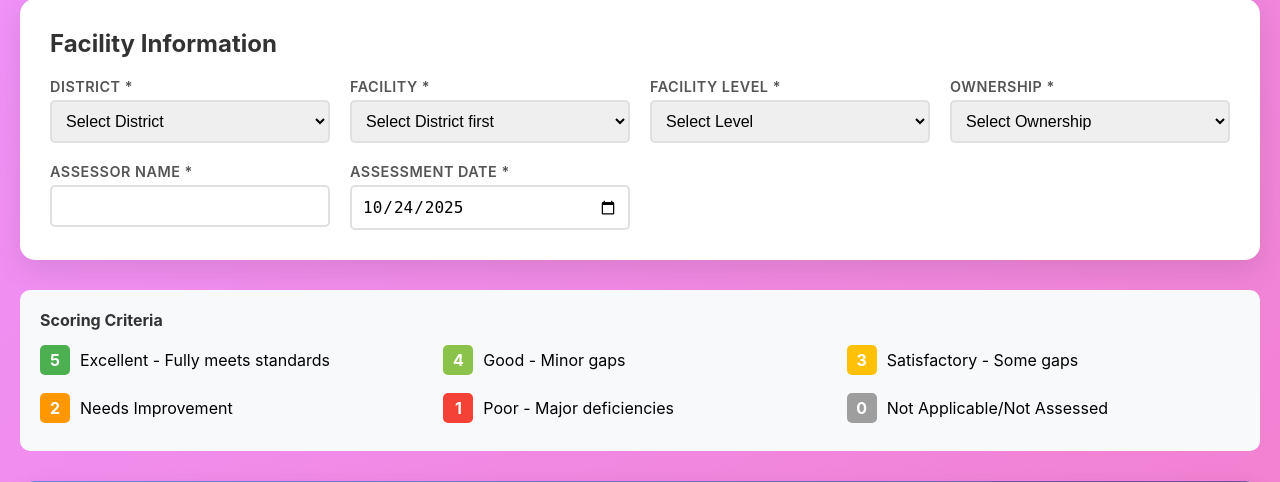
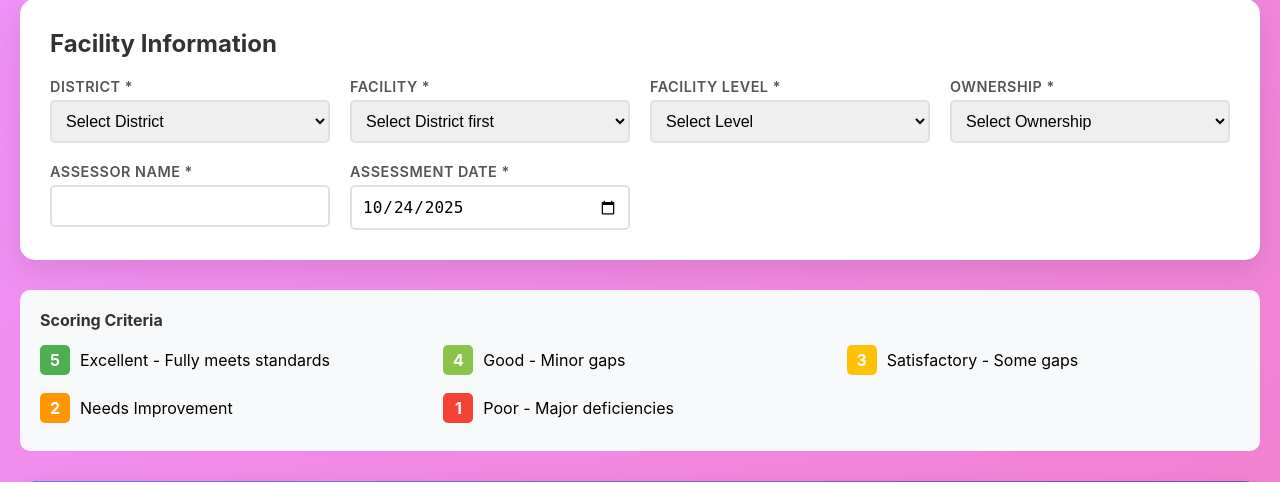
Before and after one commit to Isaac25-lgtm/CHAI, a Flask app: page /tools in a window 1280 px wide. Shown: the part 117-599 px from the top of the page. Run offline with Flask 3, Linux system fonts and the light colour scheme; some libraries are stand-ins or nearby versions.

Commit message:
Remove 'Not Applicable/Not Assessed' (Score 0) option
All indicators must be assessed, so score 0 is not needed.

Changes:
- Removed score 0 from scoring criteria display in tools.html
- Removed score 0 from SCORING_CRITERIA dictionary in app.py
- Updated README.md scoring table to reflect 1-5 scale only

Valid score range is now 1-5:
- 5: Excellent
- 4: Good
- 3: Satisfactory
- 2: Needs Improvement
- 1: Poor

All indicators require assessment and scoring.

```diff
--- a/app.py
+++ b/app.py
@@ -140,8 +140,7 @@ SCORING_CRITERIA = {
     4: "Good - Meets most standards with minor gaps",
     3: "Satisfactory - Meets basic standards with some gaps",
     2: "Needs Improvement - Significant gaps identified",
-    1: "Poor - Major deficiencies requiring urgent attention",
-    0: "Not Applicable/Not Assessed"
+    1: "Poor - Major deficiencies requiring urgent attention"
 }
 
 def api_logger(f):
--- a/templates/tools.html
+++ b/templates/tools.html
@@ -453,10 +453,6 @@
                 <div class="criteria-item">
                     <div class="criteria-score" style="background: #f44336;">1</div>
                     <span>Poor - Major deficiencies</span>
-                </div>
-                <div class="criteria-item">
-                    <div class="criteria-score" style="background: #9E9E9E;">0</div>
-                    <span>Not Applicable/Not Assessed</span>
                 </div>
             </div>
         </div>
```
Also changed, not shown: README.md.
